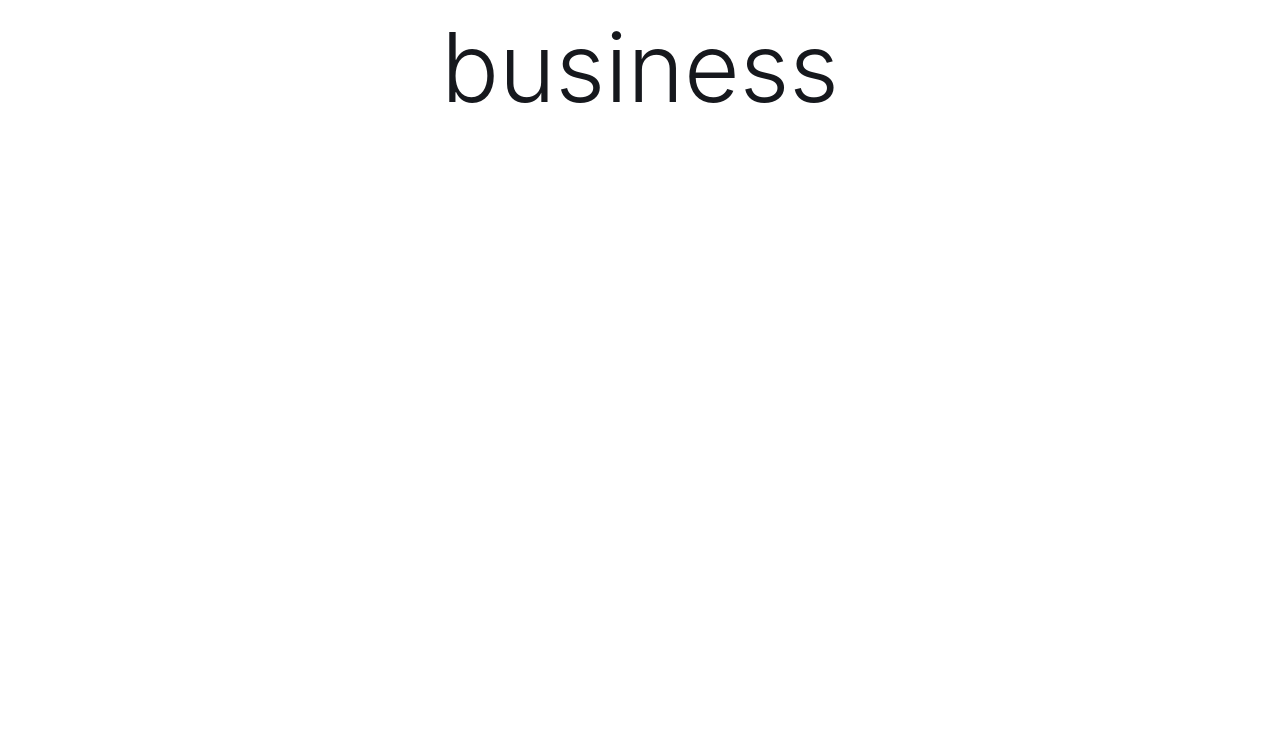
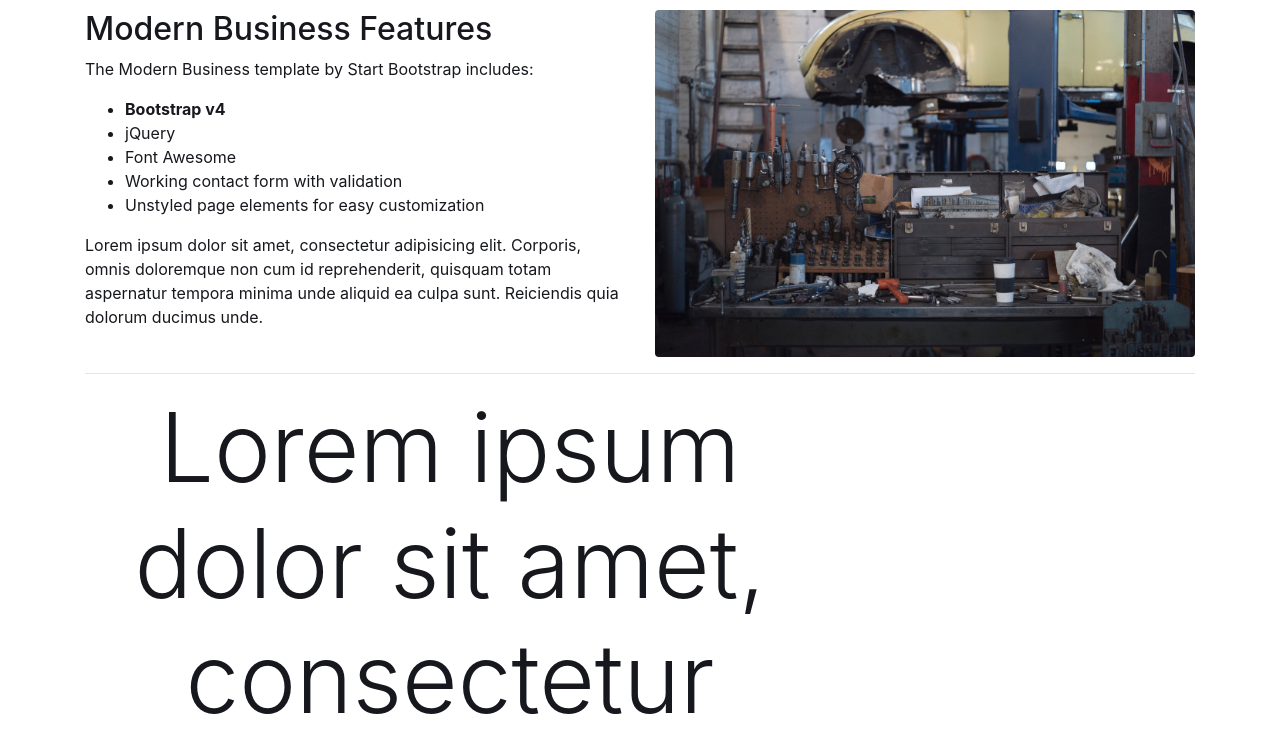
Before and after one commit to aaronshivers/business, a React app: page / in a window 1280 px wide. Shown: the part 1860-2615 px from the top of the page. Before the commit the page ends 1993 px from the top, so only its background shows below. Built offline with nearby package versions, Linux system fonts and the light colour scheme.

Commit message:
added action and features

```diff
--- /dev/null
+++ b/src/components/Action.js
@@ -0,0 +1,12 @@
+import React from 'react'
+import { Row, Col } from 'react-bootstrap'
+
+const Action = () => (
+  <Row>
+    <Col md={ 8 }>
+      <p className="display-1 text-center">Lorem ipsum dolor sit amet, consectetur adipisicing elit. Molestias, expedita, saepe, vero rerum deleniti beatae veniam harum neque nemo praesentium cum alias asperiores commodi.</p>
+    </Col>
+  </Row>
+)
+
+export default Action
--- a/src/components/App.js
+++ b/src/components/App.js
@@ -3,6 +3,8 @@ import { Container } from 'react-bootstrap'
 import Navigation from './Navigation'
 import Header from './Header'
 import Portfolio from './Portfolio'
+import Features from './Features'
+import Action from './Action'
 
 const App = () => (
   <div>
@@ -11,6 +13,9 @@ const App = () => (
     <Container>
       <h1 className="my-4">Welcome to My Business</h1>
       <Portfolio />
+      <Features />
+      <hr />
+      <Action />
       <h1 className="display-1 text-center">business</h1>
     </Container>
   </div>
--- /dev/null
+++ b/src/components/Features.js
@@ -0,0 +1,27 @@
+import React from 'react'
+import { Row, Col, Image } from 'react-bootstrap'
+import img from '../images/features-1.jpg'
+
+const Features = () => (
+  <Row>
+    <Col lg={ 6 }>
+      <h2>Modern Business Features</h2>
+      <p>The Modern Business template by Start Bootstrap includes:</p>
+      <ul>
+        <li>
+          <strong>Bootstrap v4</strong>
+        </li>
+        <li>jQuery</li>
+        <li>Font Awesome</li>
+        <li>Working contact form with validation</li>
+        <li>Unstyled page elements for easy customization</li>
+      </ul>
+      <p>Lorem ipsum dolor sit amet, consectetur adipisicing elit. Corporis, omnis doloremque non cum id reprehenderit, quisquam totam aspernatur tempora minima unde aliquid ea culpa sunt. Reiciendis quia dolorum ducimus unde.</p>
+    </Col>
+    <Col lg={ 6 }>
+      <Image src={ img } rounded fluid />
+    </Col>
+  </Row>
+)
+
+export default Features
```
Also changed, not shown: src/images/features-1.jpg (added).
